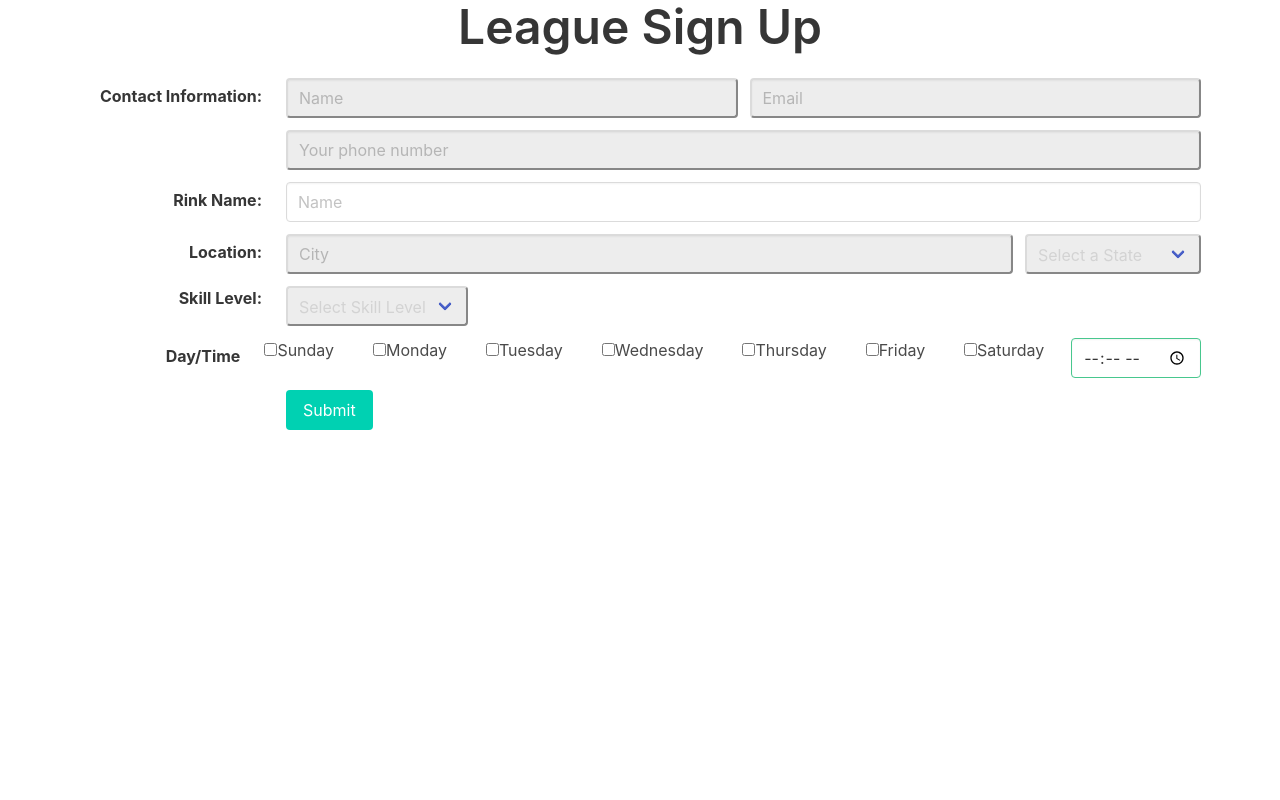
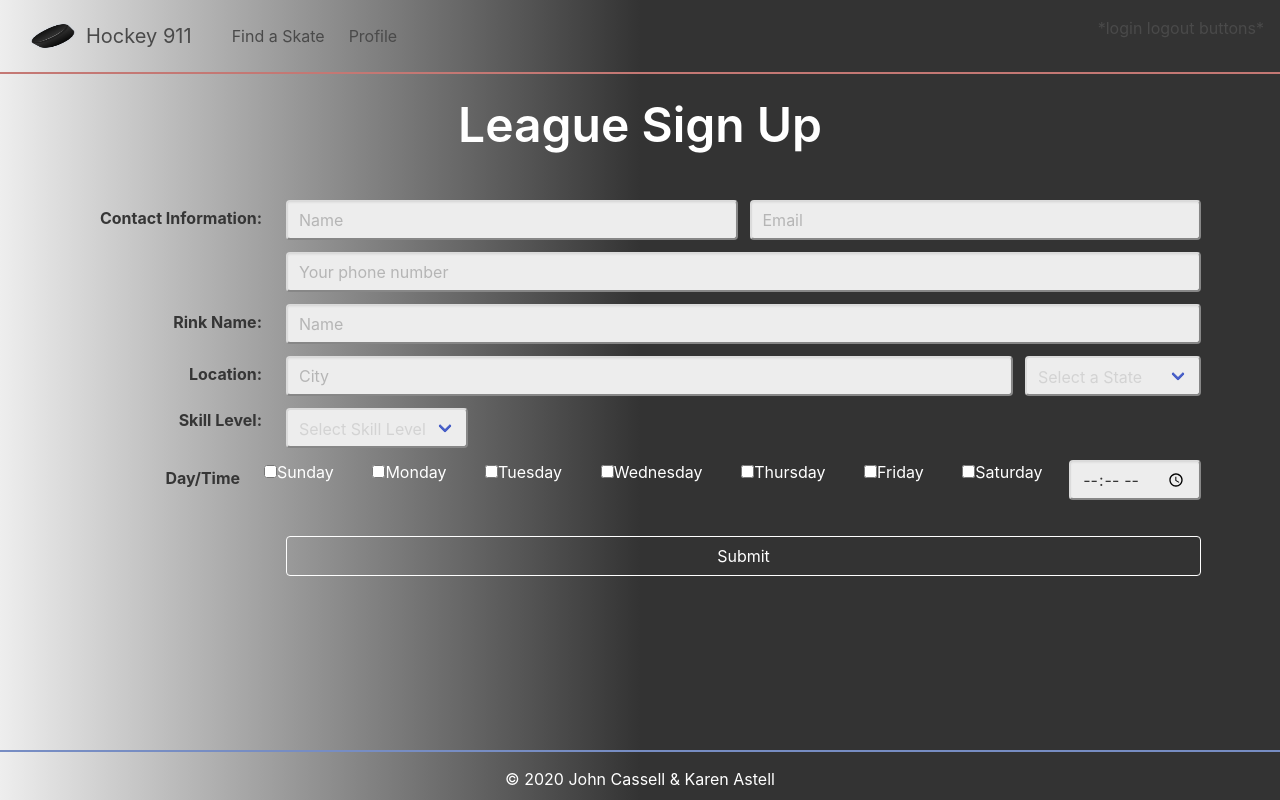
Before and after one commit to karenastell/hockey911, a React (Create React App) app in the folder client/: page /league-sign-up in a window 1280 px wide. Shown: the top 800 px of the page. Built offline with nearby package versions, Linux system fonts and the light colour scheme; no server answers.

Commit message:
styled league sign up

```diff
--- /dev/null
+++ b/client/src/components/DateTime/DateTime.css
@@ -0,0 +1,5 @@
+.input-border {
+    border-style: outset !important;
+    border-width: 2px !important;
+    background-color: #EDEDED !important;
+}
--- a/client/src/components/DateTime.js
+++ b/client/src/components/DateTime/DateTime.js
@@ -1,5 +1,6 @@
 import React from 'react';
-import Day from './Day';
+import Day from '../Day/Day';
+import './DateTime.css';
 
 export default function DateTime(props) {
   return (
@@ -10,7 +11,7 @@ export default function DateTime(props) {
       <Day handleCheckboxes={props.handleCheckboxes} />
       <div className='field'>
         <p className='control is-expanded'>
-          <input className='input is-success' name='time' type='time' onChange={props.handleTimeInputChange} />
+          <input className='input input-border' name='time' type='time' onChange={props.handleTimeInputChange} />
         </p>
       </div>
     </div>
--- /dev/null
+++ b/client/src/components/Day/Day.css
@@ -0,0 +1,3 @@
+.white-days {
+    color: white !important;
+}
--- a/client/src/components/Day.js
+++ b/client/src/components/Day/Day.js
@@ -1,11 +1,12 @@
 import React from 'react';
+import './Day.css';
 
 export default function Day(props) {
   return (
     <div className='field-body'>
       <div className='field'>
-        <div className='control'>
-          <label className='checkbox'>
+        <div className='control '>
+          <label className='checkbox white-days'>
             <input
               onChange={props.handleCheckboxes}
               value='Sunday'
@@ -17,7 +18,7 @@ export default function Day(props) {
       </div>
       <div className='field'>
         <div className='control'>
-          <label className='checkbox'>
+          <label className='checkbox white-days'>
             <input
               onChange={props.handleCheckboxes}
               value='Monday'
@@ -29,7 +30,7 @@ export default function Day(props) {
       </div>
       <div className='field'>
         <div className='control'>
-          <label className='checkbox'>
+          <label className='checkbox white-days'>
             <input
               onChange={props.handleCheckboxes}
               value='Tuesday'
@@ -41,7 +42,7 @@ export default function Day(props) {
       </div>
       <div className='field'>
         <div className='control'>
-          <label className='checkbox'>
+          <label className='checkbox white-days'>
             <input
               onChange={props.handleCheckboxes}
               value='Wednesday'
@@ -53,7 +54,7 @@ export default function Day(props) {
       </div>
       <div className='field'>
         <div className='control'>
-          <label className='checkbox'>
+          <label className='checkbox white-days'>
             <input
               onChange={props.handleCheckboxes}
               value='Thursday'
@@ -65,7 +66,7 @@ export default function Day(props) {
       </div>
       <div className='field'>
         <div className='control'>
-          <label className='checkbox'>
+          <label className='checkbox white-days'>
             <input
               onChange={props.handleCheckboxes}
               value='Friday'
@@ -77,7 +78,7 @@ export default function Day(props) {
       </div>
       <div className='field'>
         <div className='control'>
-          <label className='checkbox'>
+          <label className='checkbox white-days'>
             <input
               onChange={props.handleCheckboxes}
               value='Saturday'
--- /dev/null
+++ b/client/src/components/Rink/Rink.css
@@ -0,0 +1,5 @@
+.input-border {
+    border-style: outset !important;
+    border-width: 2px !important;
+    background-color: #EDEDED !important;
+}
--- a/client/src/components/Rink.js
+++ b/client/src/components/Rink/Rink.js
@@ -12,7 +12,7 @@ export default function Rink(props) {
               <input
                 onChange={props.handleContactInputChange}
                 name='rink'
-                className='input'
+                className='input input-border'
                 type='text'
                 placeholder='Name'
               />
--- /dev/null
+++ b/client/src/pages/LeagueSignUp/LeagueSignUp.css
@@ -0,0 +1,9 @@
+.background-league {
+    background: linear-gradient(to left, #333, #333 50%, #eee 100%);
+  padding-bottom: 30px;
+  height: 1000px;
+  }
+
+  .white-text-league {
+    color: white !important;
+  }
--- a/client/src/pages/LeagueSignUp/LeagueSignUp.js
+++ b/client/src/pages/LeagueSignUp/LeagueSignUp.js
@@ -2,16 +2,19 @@ import React, { useState } from 'react';
 import Location from '../../components/Location/Location';
 import Contact from '../../components/Contact/Contact';
 import SkillLevel from '../../components/SkillLevel/SkillLevel';
-import Rink from '../../components/Rink';
-import DateTime from '../../components/DateTime'
+import Rink from '../../components/Rink/Rink';
+import DateTime from '../../components/DateTime/DateTime';
+import Nav from '../../components/Nav/Nav';
+import Footer from '../../components/Footer/Footer';
+import './LeagueSignUp.css';
 
 export default function LeagueSignUp() {
   const [contact, setContact] = useState({});
   const [skillLevel, setSkillLevel] = useState({});
   const [day, setDay] = useState([]);
-  const [time, setTime]=useState({})
+  const [time, setTime] = useState({});
 
-  let leagueInfo = {}
+  let leagueInfo = {};
 
   const handleContactInputChange = (event) => {
     const { name, value } = event.target;
@@ -58,20 +61,32 @@ export default function LeagueSignUp() {
   };
 
   return (
-    <>
-      <h1 className='title is-1 has-text-centered'>League Sign Up</h1>
-      <div className='container'>
+    <div className='background-league'>
+      <Nav />
+      <div className='container mt-5 mb-5 white-text-league'>
+        <div className='mb-6'>
+          <h1 className='title is-1 has-text-centered white-text-league'>
+            League Sign Up
+          </h1>
+        </div>
+        <div>
           <Contact handleContactInputChange={handleContactInputChange} />
           <Rink handleContactInputChange={handleContactInputChange} />
           <Location handleContactInputChange={handleContactInputChange} />
           <SkillLevel handleSkillInputChange={handleSkillInputChange} />
-        <DateTime handleTimeInputChange={handleTimeInputChange} handleCheckboxes={handleCheckboxes}/>
+          <DateTime
+            handleTimeInputChange={handleTimeInputChange}
+            handleCheckboxes={handleCheckboxes}
+          />
           <div className='field is-horizontal'>
             <div className='field-label'></div>
             <div className='field-body'>
               <div className='field'>
                 <div className='control'>
-                <button className='button is-primary' onClick={handleSubmit}>
+                  <button
+                    className='button mb-5 mt-5 submit-btn is-dark is-inverted is-outlined'
+                    onClick={handleSubmit}
+                  >
                     Submit
                   </button>
                 </div>
@@ -79,6 +94,8 @@ export default function LeagueSignUp() {
             </div>
           </div>
         </div>
-    </>
+      </div>
+      <Footer />
+    </div>
   );
 }
--- a/client/src/pages/PlayerSignUp/PlayerSignUp.css
+++ b/client/src/pages/PlayerSignUp/PlayerSignUp.css
@@ -1,4 +1,4 @@
-.background {
+.background-player {
   background: linear-gradient(to left, #333, #333 50%, #eee 100%);
 padding-bottom: 30px;
 }
--- a/client/src/pages/PlayerSignUp/PlayerSignUp.js
+++ b/client/src/pages/PlayerSignUp/PlayerSignUp.js
@@ -77,7 +77,7 @@ export default function PlayerSignUp() {
   };
 
   return (
-    <div className='background'>
+    <div className='background-player'>
       <Nav />
       <div className='container mt-5 mb-5 whiteText'>
         <div className='mb-6'>
@@ -98,7 +98,7 @@ export default function PlayerSignUp() {
               <div className='field'>
                 <div className='control'>
                   <button
-                    class='button mb-5 mt-5 submit-btn is-dark is-inverted is-outlined'
+                    className='button mb-5 mt-5 submit-btn is-dark is-inverted is-outlined'
                     onClick={handleSubmit}
                   >
                     Submit
```
Lines whose indentation alone changed are shown as unchanged.
